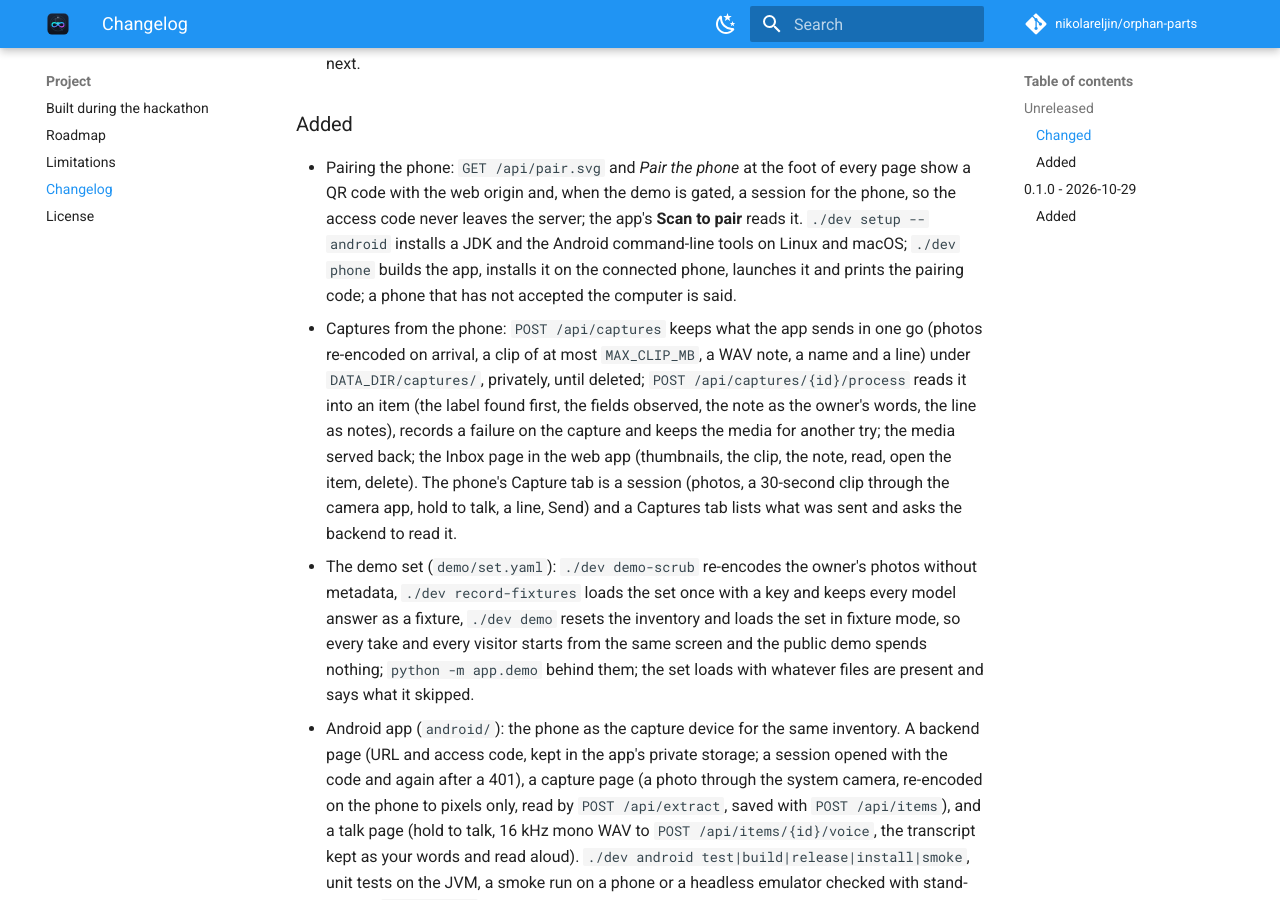
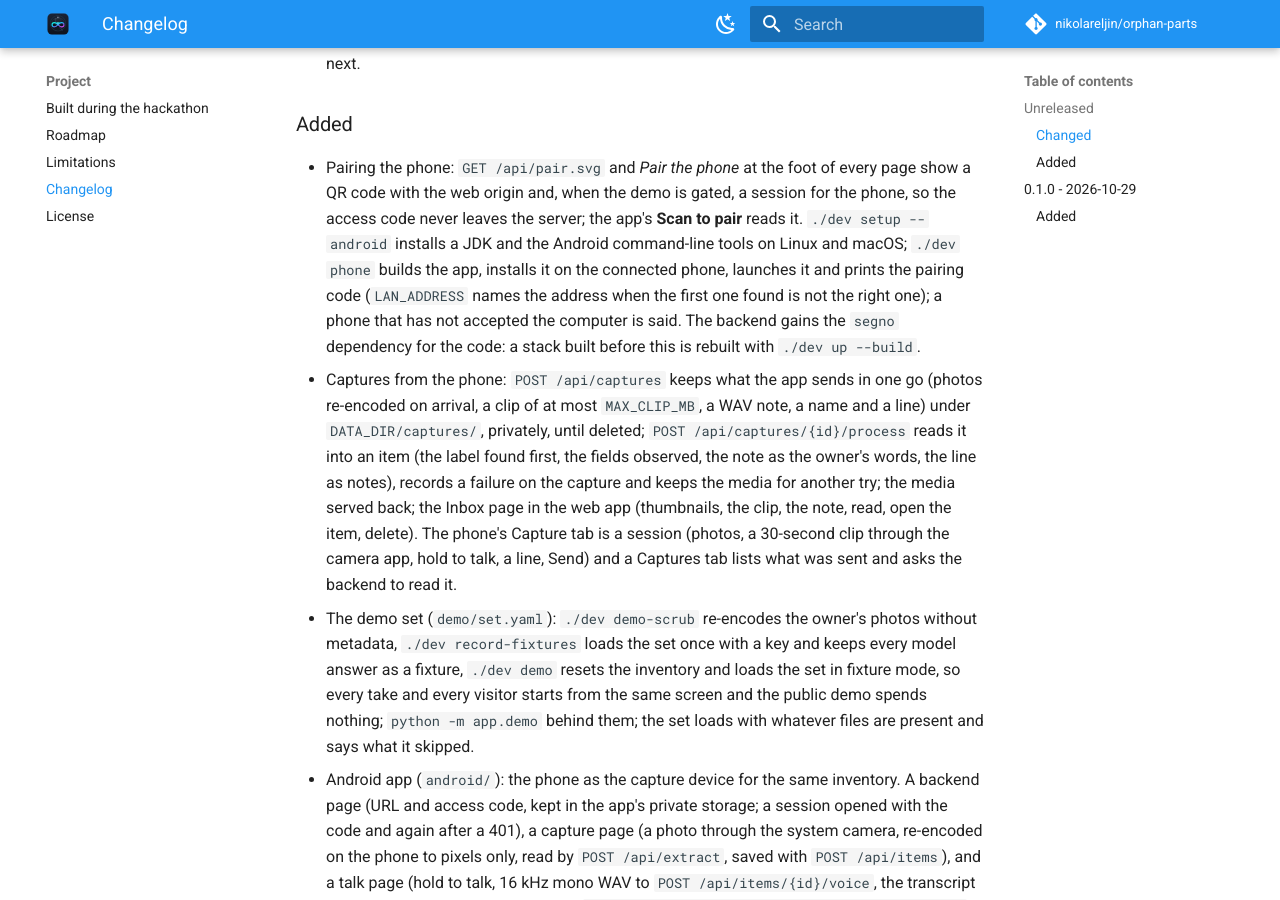
Before and after one commit to nikolareljin/orphan-parts, an MkDocs documentation site: the page built from docs/project/changelog.md, in a window 1280 px wide and 900 px high, scrolled down 552 px. Built offline with MkDocs 1.6.1 and Material for MkDocs 9.7.7, drawn with Linux system fonts in a browser that asks for light colours; comment, search, counter and statistics services are not loaded.

Commit message:
fix(setup): the pairing code reaches the backend behind nginx, the phone built before it is installed, the JDK found on macOS

```diff
--- a/CHANGELOG.md
+++ b/CHANGELOG.md
@@ -9,7 +9,7 @@
 - The README, the docs home, the roadmap, the limitations and the site description now say what the product is: a private inventory of what you own, four paths on it (catalog, sell and give away, find the one that fits, and build and reuse to follow), what is built and what comes next.
 
 ### Added
-- Pairing the phone: `GET /api/pair.svg` and *Pair the phone* at the foot of every page show a QR code with the web origin and, when the demo is gated, a session for the phone, so the access code never leaves the server; the app's **Scan to pair** reads it. `./dev setup --android` installs a JDK and the Android command-line tools on Linux and macOS; `./dev phone` builds the app, installs it on the connected phone, launches it and prints the pairing code; a phone that has not accepted the computer is said.
+- Pairing the phone: `GET /api/pair.svg` and *Pair the phone* at the foot of every page show a QR code with the web origin and, when the demo is gated, a session for the phone, so the access code never leaves the server; the app's **Scan to pair** reads it. `./dev setup --android` installs a JDK and the Android command-line tools on Linux and macOS; `./dev phone` builds the app, installs it on the connected phone, launches it and prints the pairing code (`LAN_ADDRESS` names the address when the first one found is not the right one); a phone that has not accepted the computer is said. The backend gains the `segno` dependency for the code: a stack built before this is rebuilt with `./dev up --build`.
 - Captures from the phone: `POST /api/captures` keeps what the app sends in one go (photos re-encoded on arrival, a clip of at most `MAX_CLIP_MB`, a WAV note, a name and a line) under `DATA_DIR/captures/`, privately, until deleted; `POST /api/captures/{id}/process` reads it into an item (the label found first, the fields observed, the note as the owner's words, the line as notes), records a failure on the capture and keeps the media for another try; the media served back; the Inbox page in the web app (thumbnails, the clip, the note, read, open the item, delete). The phone's Capture tab is a session (photos, a 30-second clip through the camera app, hold to talk, a line, Send) and a Captures tab lists what was sent and asks the backend to read it.
 - The demo set (`demo/set.yaml`): `./dev demo-scrub` re-encodes the owner's photos without metadata, `./dev record-fixtures` loads the set once with a key and keeps every model answer as a fixture, `./dev demo` resets the inventory and loads the set in fixture mode, so every take and every visitor starts from the same screen and the public demo spends nothing; `python -m app.demo` behind them; the set loads with whatever files are present and says what it skipped.
 - Android app (`android/`): the phone as the capture device for the same inventory. A backend page (URL and access code, kept in the app's private storage; a session opened with the code and again after a 401), a capture page (a photo through the system camera, re-encoded on the phone to pixels only, read by `POST /api/extract`, saved with `POST /api/items`), and a talk page (hold to talk, 16 kHz mono WAV to `POST /api/items/{id}/voice`, the transcript kept as your words and read aloud). `./dev android test|build|release|install|smoke`, unit tests on the JVM, a smoke run on a phone or a headless emulator checked with stand-ins, the `android.yml` checks, the release APK attached to each release.
```
Also changed, not shown: docs/guides/android.md (+3 -1 lines), docs/start/quickstart.md (+2 -0 lines), 8 other files.
